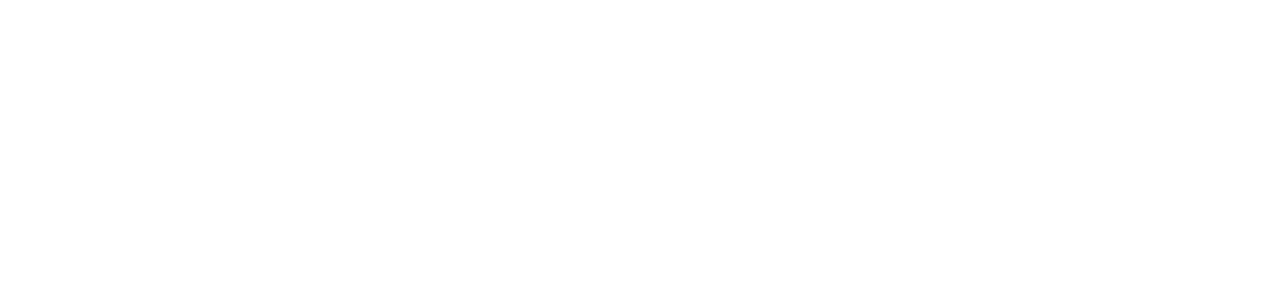
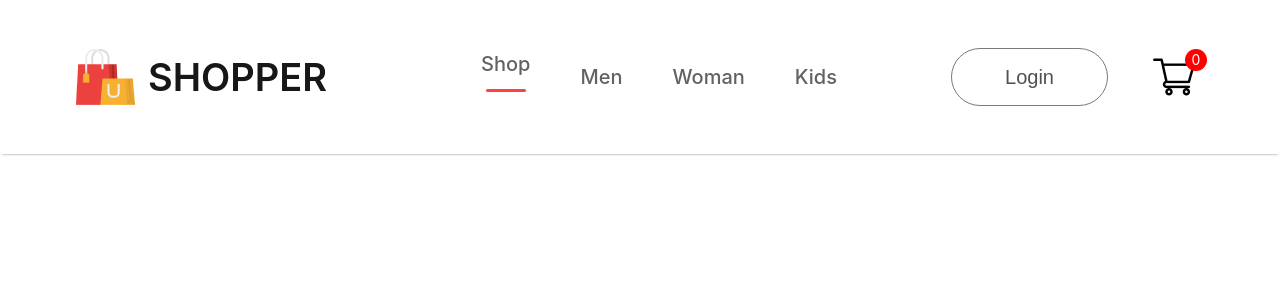
Before and after one commit to vladimirkratinov/ecommerce-react-website, a React (Create React App) app: page / in a window 1280 px wide. Shown: the top 300 px of the page. Built offline with nearby package versions, Linux system fonts and the light colour scheme.

Commit message:
configure navbar + css

```diff
--- a/src/Components/Navbar/Navbar.css
+++ b/src/Components/Navbar/Navbar.css
@@ -0,0 +1,73 @@
+.navbar {
+    display: flex;
+    justify-content: space-around;
+    padding: 16px;
+    box-shadow: 0 1px 3px -2px black;
+}
+.nav-logo {
+    display: flex;
+    align-items: center;
+    gap: 10px
+}
+.nav-logo p{
+    color: #171717;
+    font-size: 38px;
+    font-weight: 600;
+}
+.nav-menu {
+    display: flex;
+    align-items: center;
+    list-style: none;
+    gap: 50px;
+    color: #626262;
+    font-size: 20px;
+    font-weight: 500;
+}
+.nav-menu li{
+    display: flex;
+    flex-direction: column;
+    align-items: center;
+    justify-content: center;
+    gap: 3px;
+    cursor: pointer;
+}
+.nav-menu hr{
+    border: none;
+    width: 80%;
+    height: 3px;
+    border-radius: 10px;
+    background: #ff4141;
+}
+.nav-login-cart {
+    display: flex;
+    align-items: center;
+    gap: 45px;
+}
+.nav-login-cart button{
+    width: 157px;
+    height: 58px;
+    outline: none;
+    border: 1px solid #7a7a7a;
+    border-radius: 75px;
+    color: #515151;
+    font-size: 20px;
+    font-weight: 500;
+    background: white;
+    cursor: pointer;
+}
+.nav-login-cart button:active{
+    background: #f4f4f4;
+}
+.nav-cart-count {
+    width: 22px;
+    height: 22px;
+    display: flex;
+    justify-content: center;
+    align-items: center;
+    margin-top: -35px;
+    margin-left: -55px;
+    border-radius: 12px;
+    font-size: 14px;
+    background-color: red;
+    color: white;
+}
--- a/src/Components/Navbar/Navbar.jsx
+++ b/src/Components/Navbar/Navbar.jsx
@@ -1,12 +1,26 @@
-import React from 'react'
-import './Navbar.css'
-import logo from '../Assets/logo.png'
-import cart_icon from '../Assets/cart_icon.png'
+import React from "react";
+import "./Navbar.css";
+import logo from "../Assets/logo.png";
+import cart_icon from "../Assets/cart_icon.png";
 
 export default function Navbar() {
   return (
-    <div className='navbar'>
-
+    <div className="navbar">
+      <div className="nav-logo">
+        <img src={logo} alt="" />
+        <p>SHOPPER</p>
+      </div>
+      <ul className="nav-menu">
+        <li>Shop <hr/></li>
+        <li>Men</li>
+        <li>Woman</li>
+        <li>Kids</li>
+      </ul>
+      <div className="nav-login-cart">
+        <button>Login</button>
+        <img src={cart_icon} alt="" />
+        <div className="nav-cart-count">0</div>
+      </div>
     </div>
-  )
+  );
 }
```
